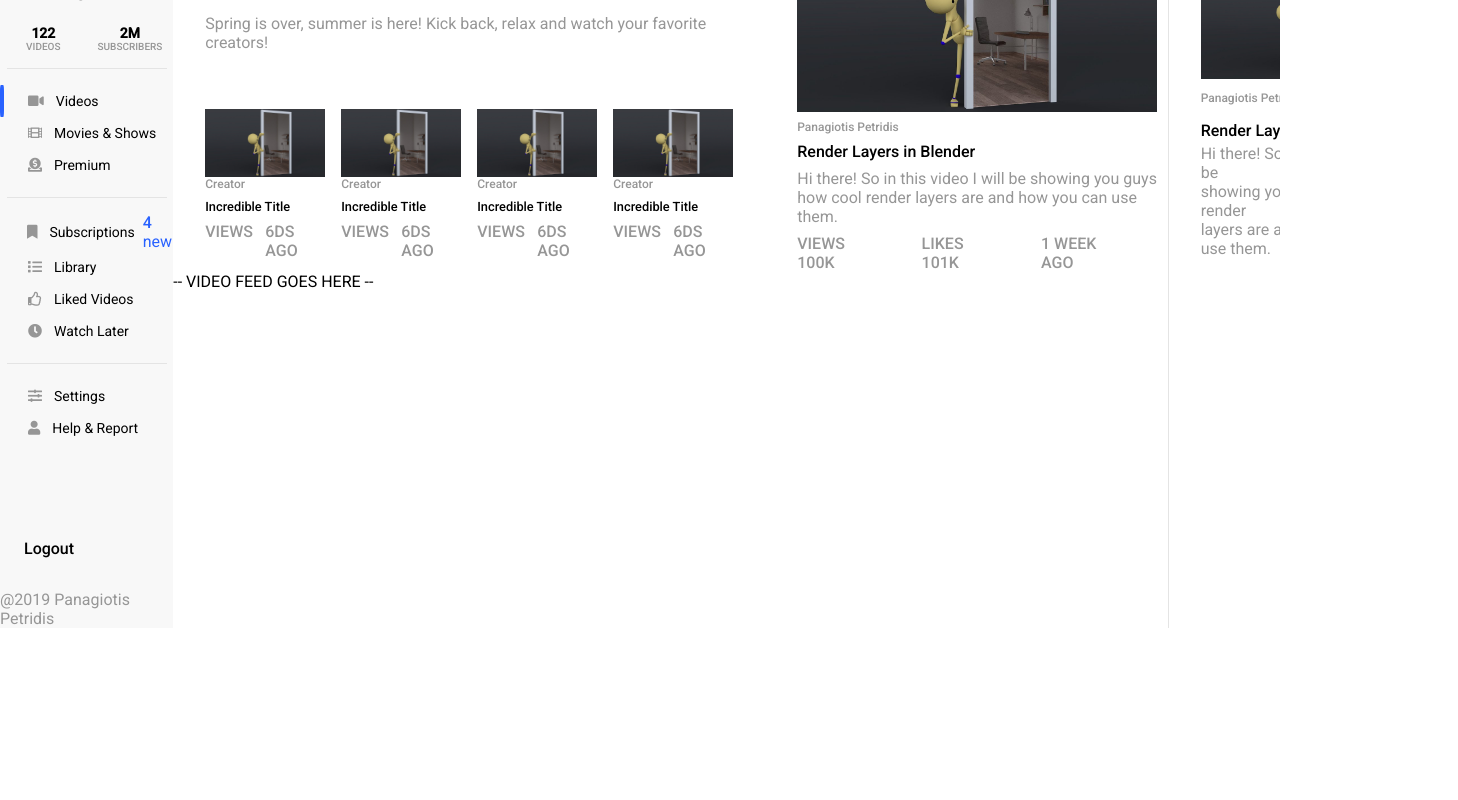
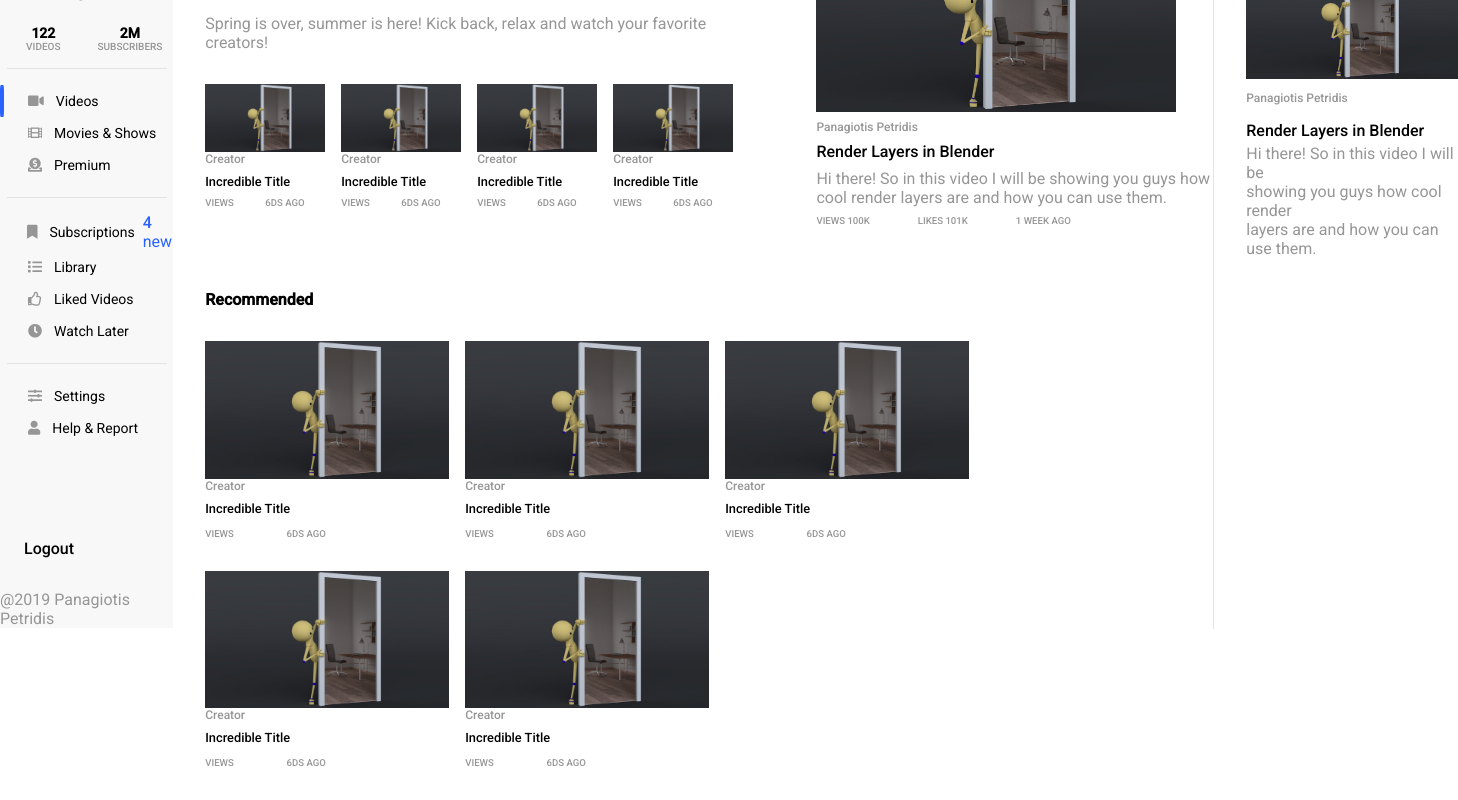
Before and after one commit to PanagiotisPtr/Nephele-Front-End, a React (Create React App) app: page / in a window 1280 px wide. Shown: the part 172-972 px from the top of the page, 1458 px wide, since content can reach past the window. Before the commit the page ends 800 px from the top, so only its background shows below. Built offline with nearby package versions, Linux system fonts and the light colour scheme.

Commit message:
scaffold done

```diff
--- a/src/App.js
+++ b/src/App.js
@@ -3,7 +3,6 @@ import './App.scss';
 import logo from './images/logo.png';
 import profile_pic from './images/profile_pic.png';
 import trending_thumbnail from './images/trending_thumbnail.jpg';
-import trending_creator from './images/trending_creator.png';
 
 class App extends Component {
   render() {
@@ -223,8 +222,68 @@ class App extends Component {
                   </div>
                 </div>
 
+                <div className="separator" style={{marginTop: '4vh', width: '130vh', alignSelf: 'center'}}></div>
+
                 <div style={{flex: 9, background: 'white'}}>
-                    -- VIDEO FEED GOES HERE --
+                    <div class="category-title" style={{marginLeft: '4vh', marginTop: '4vh'}}>Recommended</div>
+                    <div className="row-container" style={{margin: '0vh 0vh 4vh 4vh', flexWrap: 'wrap'}}>
+
+                      <div className="col-container feed" style={{marginTop: '4vh', paddingRight: '2vh'}}>
+                        <img className="thumbnail" src={trending_thumbnail} alt="Title"/>
+                        <div className="video-creator-name">Creator</div>
+                        <div className="video-title" style={{paddingTop: '1vh', fontSize: '1.6vh'}}>Incredible Title</div>
+                        <div className="row-container" style={{paddingTop: '1.5vh'}}>
+                          <div className="video-stats item">VIEWS</div>
+                          <div className="video-stats item">6DS AGO</div>
+                          <span className="item"/>
+                        </div>
+                      </div>
+
+                      <div className="col-container feed" style={{marginTop: '4vh', paddingRight: '2vh'}}>
+                        <img className="thumbnail" src={trending_thumbnail} alt="Title"/>
+                        <div className="video-creator-name">Creator</div>
+                        <div className="video-title" style={{paddingTop: '1vh', fontSize: '1.6vh'}}>Incredible Title</div>
+                        <div className="row-container" style={{paddingTop: '1.5vh'}}>
+                          <div className="video-stats item">VIEWS</div>
+                          <div className="video-stats item">6DS AGO</div>
+                          <span className="item"/>
+                        </div>
+                      </div>
+
+                      <div className="col-container feed" style={{marginTop: '4vh', paddingRight: '2vh'}}>
+                        <img className="thumbnail" src={trending_thumbnail} alt="Title"/>
+                        <div className="video-creator-name">Creator</div>
+                        <div className="video-title" style={{paddingTop: '1vh', fontSize: '1.6vh'}}>Incredible Title</div>
+                        <div className="row-container" style={{paddingTop: '1.5vh'}}>
+                          <div className="video-stats item">VIEWS</div>
+                          <div className="video-stats item">6DS AGO</div>
+                          <span className="item"/>
+                        </div>
+                      </div>
+
+                      <div className="col-container feed" style={{marginTop: '4vh', paddingRight: '2vh'}}>
+                        <img className="thumbnail" src={trending_thumbnail} alt="Title"/>
+                        <div className="video-creator-name">Creator</div>
+                        <div className="video-title" style={{paddingTop: '1vh', fontSize: '1.6vh'}}>Incredible Title</div>
+                        <div className="row-container" style={{paddingTop: '1.5vh'}}>
+                          <div className="video-stats item">VIEWS</div>
+                          <div className="video-stats item">6DS AGO</div>
+                          <span className="item"/>
+                        </div>
+                      </div>
+
+                      <div className="col-container feed" style={{marginTop: '4vh', paddingRight: '2vh'}}>
+                        <img className="thumbnail" src={trending_thumbnail} alt="Title"/>
+                        <div className="video-creator-name">Creator</div>
+                        <div className="video-title" style={{paddingTop: '1vh', fontSize: '1.6vh'}}>Incredible Title</div>
+                        <div className="row-container" style={{paddingTop: '1.5vh'}}>
+                          <div className="video-stats item">VIEWS</div>
+                          <div className="video-stats item">6DS AGO</div>
+                          <span className="item"/>
+                        </div>
+                      </div>
+
+                    </div>
                 </div>
 
               </div>
--- a/src/App.scss
+++ b/src/App.scss
@@ -262,7 +262,30 @@ input[type=search]::-webkit-search-results-decoration {
 
 .video-stats {
     font-weight: 500;
+    font-size: 1.2vh;
     color: rgb(150, 150, 150);
+}
+
+.separator {
+    height: 0.1vh;
+    background: rgb(228, 228, 228);
+}
+
+/*      ----  CONTENT  ----      */
+
+.feed .thumbnail {
+    width: 30.5vh;
+}
+
+.sticky {
+    position: -webkit-sticky;
+    position: sticky;
+    top: 0;
+}
+
+.category-title {
+    font-size: 2vh;
+    font-weight: bold;
 }
 
 /*      ----  SIDE-INFO  ----      */
--- a/src/index.scss
+++ b/src/index.scss
@@ -3,7 +3,6 @@ body {
     width: 100%;
     height: 100%;
     margin: 0;
-    overflow:hidden;
 }
 
 * {
```
